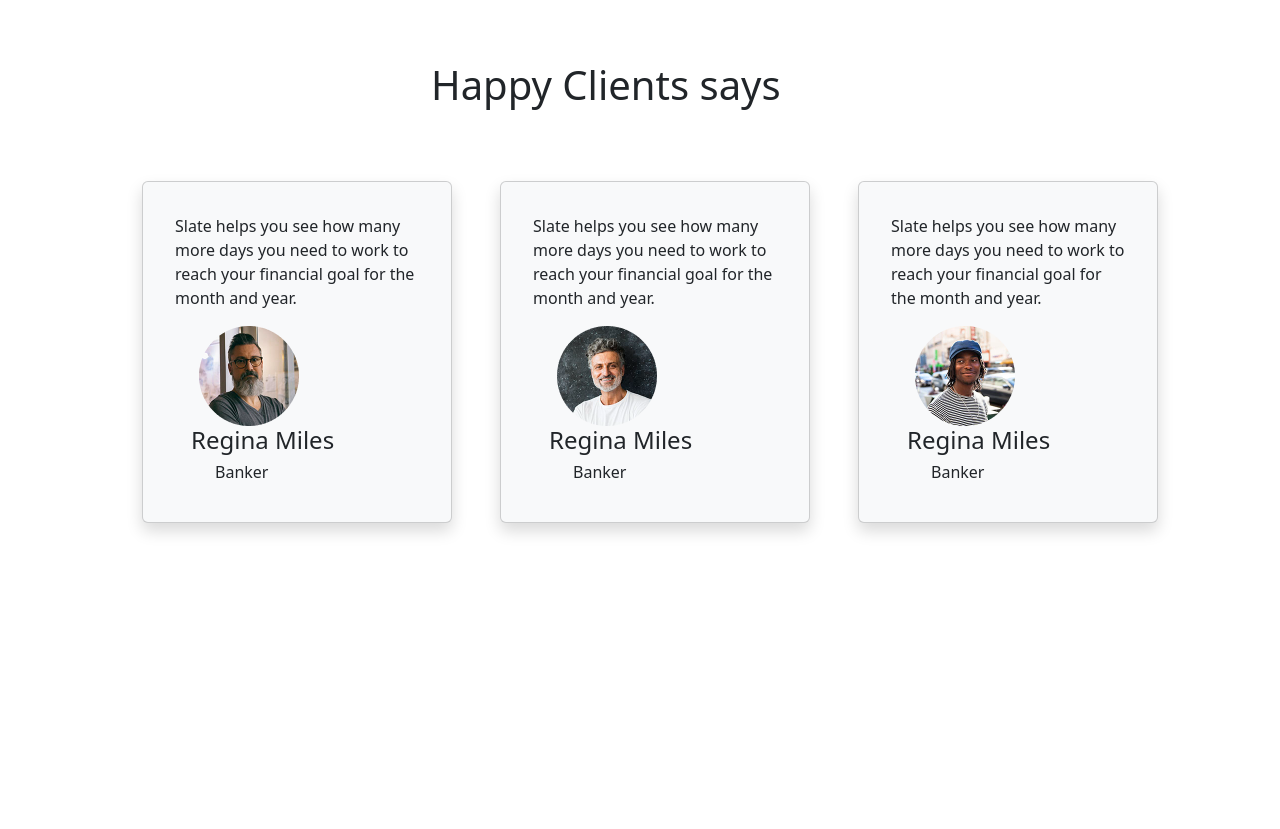
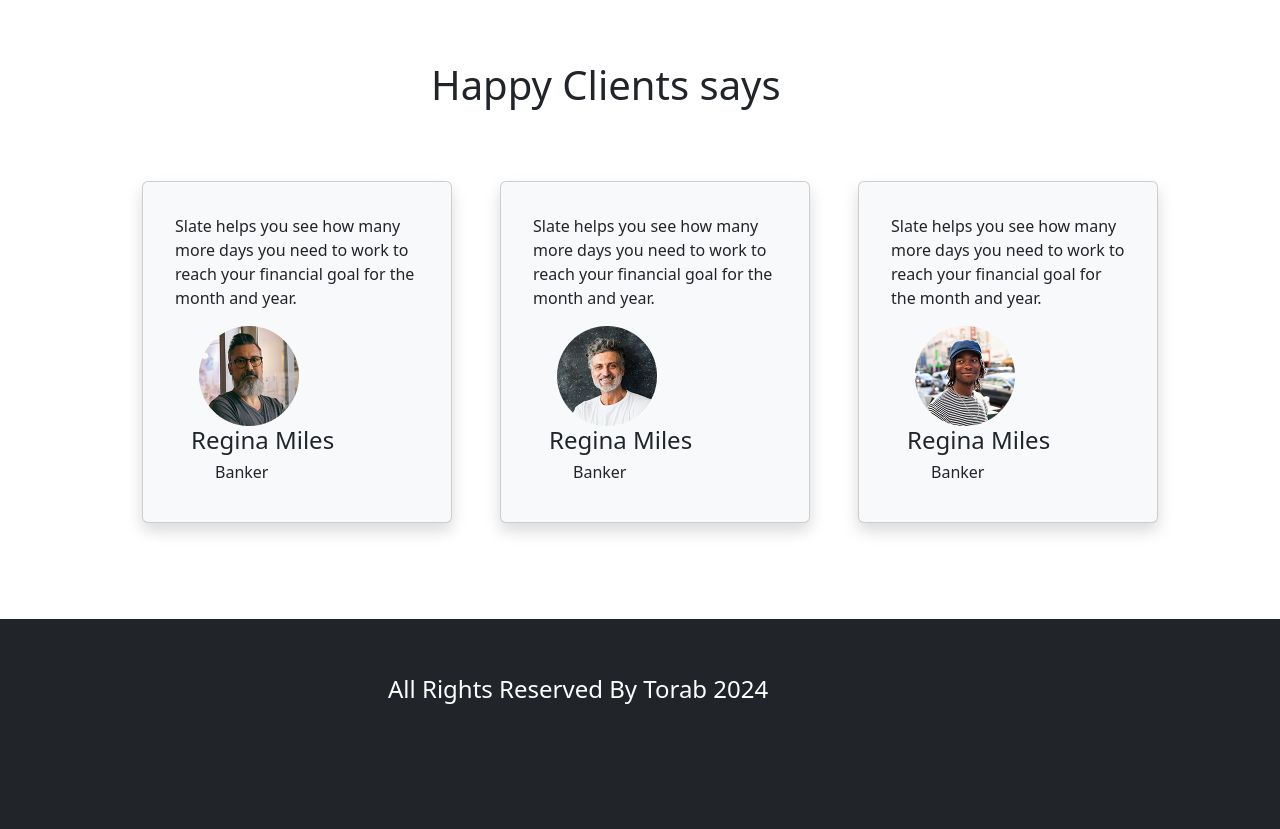
Before and after one commit to Torabarnob203311003/convo-center, a plain HTML site: page index.html in a window 1280 px wide. Shown: the part 1632-2461 px from the top of the page. Before the commit the page ends 2203 px from the top, so only its background shows below. Drawn offline with nearby package versions, Linux system fonts and the light colour scheme.

Commit message:
footer done

```diff
--- a/index.html
+++ b/index.html
@@ -300,6 +300,34 @@
 
 
  <!-- Client section  end -->
+ <!-- footer starts  -->
+
+
+                <footer class=" mt-5	bg-dark" style="height:210px">
+
+<div >
+
+    <div  class="mx-auto p-2 " style="width: 520px;">
+
+        <h4 class="text-white mt-5">All Rights Reserved By Torab 2024</h4>
+
+    </div>
+</div>
+
+                </footer>
+
+
+
+
+
+
+
+
+
+
+
+
+ <!-- footer end -->
     <script src="	https://cdn.jsdelivr.net/npm/bootstrap@5.3.3/dist/js/bootstrap.bundle.min.js"></script>
 </body>
 </html>
```
